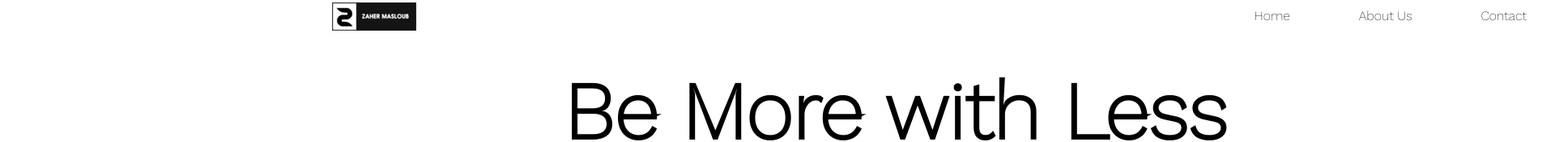
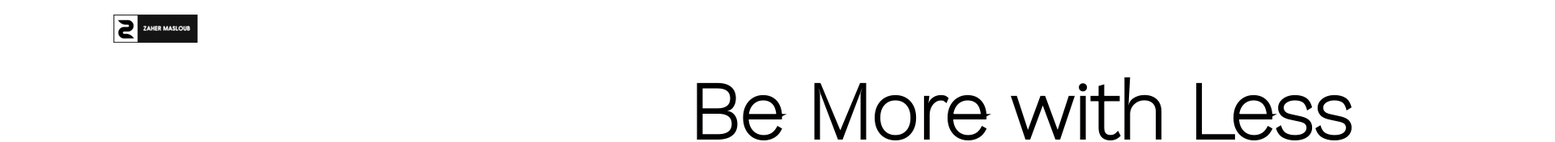
Before and after one commit to zahermasloub/project-testing-knowledge, a plain HTML site: page index.html in a window 1280 px wide. Shown: the top 176 px of the page at 81% size, 1920 px wide, since content can reach past the window. Drawn offline with nearby package versions, Linux system fonts and the light colour scheme.

Commit message:
Update responsevdis.css

```diff
--- a/responsevdis.css
+++ b/responsevdis.css
@@ -62,20 +62,22 @@
 
     .container {
         width: 2000px;
-        margin-left: 2%;
+        /* margin-left: 1%; */
 
     }
 
     .titels{
-       width:100%;
+       width:2300px;
        margin-left:10vh;
     }
 
     .navbar {
 
-        width:1500px;
+        width:2400px;
         /* height: 72px; */
-        margin-left:50vh;
+        /* margin-left:50vh; */
+        margin-left:130px;
+        padding-top:15px;
     }
 
 
@@ -112,8 +114,11 @@
         opacity: 1;
     }
 
+    .end{
+       width: 2285px;
+       margin-left:130px;
 
-
+    }
 
 
 }
```
